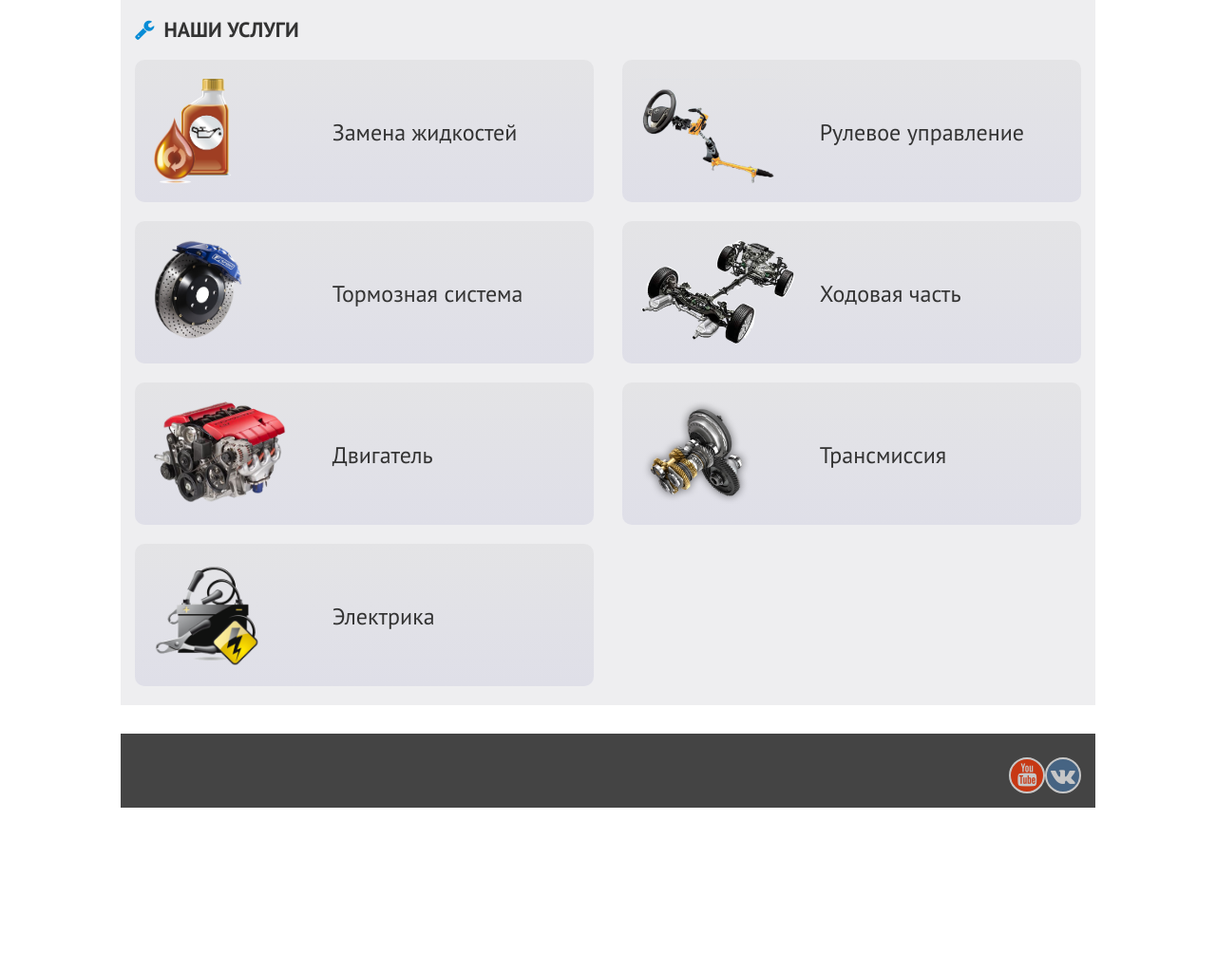
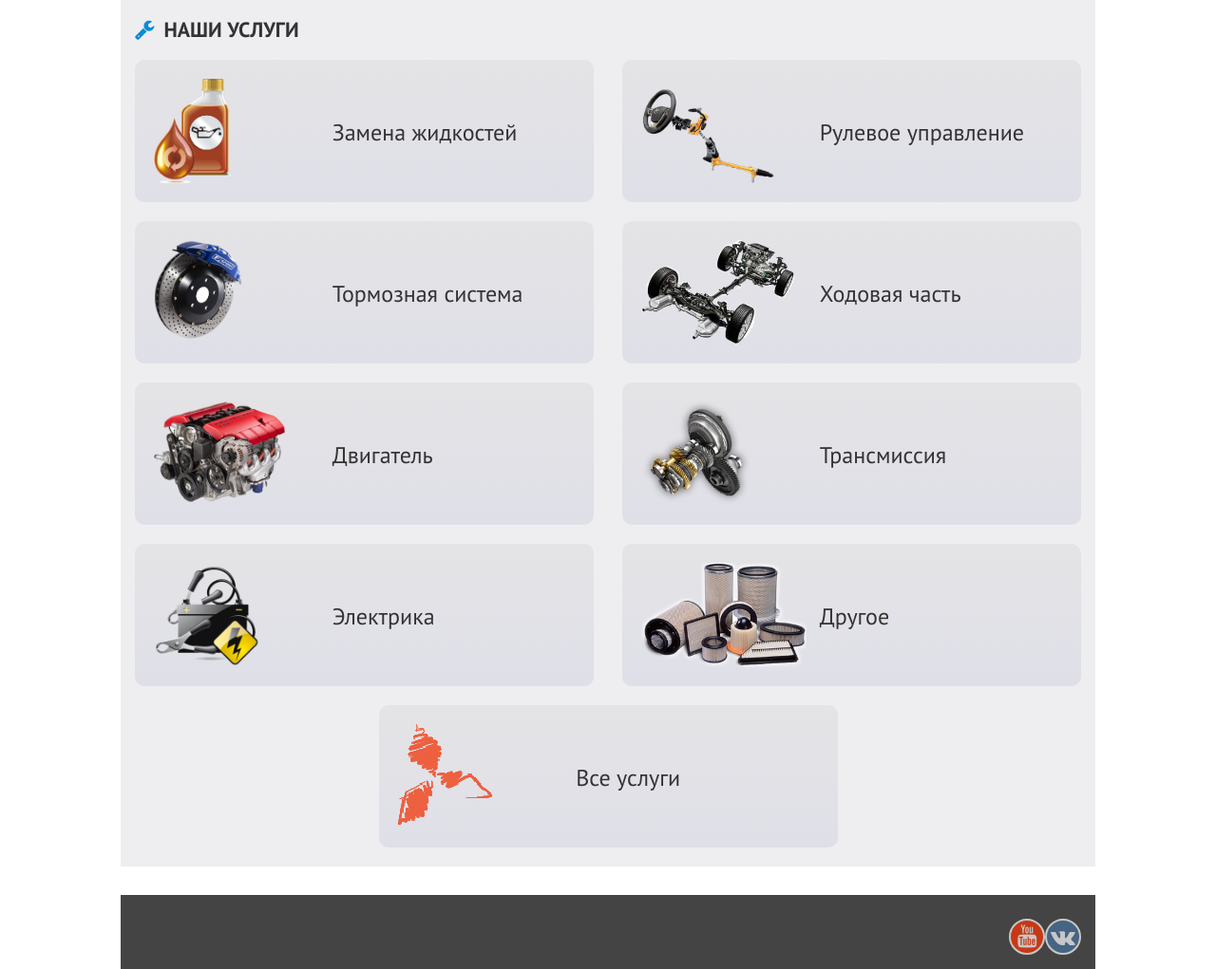
Before and after one commit to mmasterenko/lancer, a Django app: page /service/ in a window 1280 px wide. Shown: the part 240-1261 px from the top of the page at 95% size. Before the commit the page ends 1091 px from the top, so only its background shows below. Run offline with Django 3.2, Linux system fonts and the light colour scheme; data comes from the database, SQL or seed files in the repository; both versions use the stored data as it was after the commit; some libraries are stand-ins or nearby versions; some web fonts are replaced.

Commit message:
all services

```diff
--- a/lancerApp/templates/lancerApp/home.html
+++ b/lancerApp/templates/lancerApp/home.html
@@ -57,6 +57,7 @@
                             <a href="{% url 'home' %}">
                                 <img class="hidden-xs hidden-sm" src="{% static 'original_logo.jpg' %}" alt="logo">
                                 <img class="hidden-md hidden-lg" src="{% static 'images/slices/logo.png' %}" alt="logo">
+                                {% comment %}<img src="{% static 'images/slices/logo.png' %}" alt="logo">{% endcomment %}
                             </a>
                         </div>
                         <div class="hidden-xs hidden-sm col-md-3 col-lg-4 slogan">
@@ -460,7 +461,7 @@
                                 <div class="col-md-4">
                                     <h4>{{ headline.header | truncatechars:30 }}</h4>
                                     <div class="anons">
-                                        <img src="{% static 'dummy_logo.jpg' %}" alt="news title">
+                                        <img src="{% static 'images/slices/logo-sm.png' %}" alt="news title">
                                         {% autoescape off %}
                                             {{ headline.text | truncatechars_html:150 | striptags }}
                                         {% endautoescape %}
--- a/lancerApp/templates/lancerApp/service.html
+++ b/lancerApp/templates/lancerApp/service.html
@@ -57,6 +57,20 @@
                         <span class="service-name">Электрика</span>
                     </a>
                 </div>
+                <div class="col-md-6">
+                    <a class="service-type" href="{% url 'price' service_type='other' %}">
+                        <img src="{% static 'images/service-type/filtry-vozdushnyye.png' %}" alt="">
+                        <span class="service-name">Другое</span>
+                    </a>
+                </div>
+            </div>
+            <div class="row">
+                <div class="col-md-6 col-md-offset-3">
+                    <a class="service-type" href="{% url 'price' %}">
+                        <img src="{% static 'images/slices/logo-sm.png' %}" alt="">
+                        <span class="service-name">Все услуги</span>
+                    </a>
+                </div>
             </div>
         </div>
     </section>
--- a/lancerApp/views.py
+++ b/lancerApp/views.py
@@ -1,3 +1,5 @@
+# -*- coding: utf-8 -*-
+
 from django.shortcuts import render
 from .models import GeneralInfo, News, Actions, Service
 from collections import OrderedDict
@@ -46,13 +48,17 @@ def service(req, service_id=None):
 
 
 def price(req, service_type=None):
+    if service_type:
+        services = Service.objects.filter(type=service_type).order_by('car')
+    else:
+        services = Service.objects.order_by('car')
     carModels = OrderedDict()
-    for S in Service.objects.filter(type=service_type).order_by('car'):
+    for S in services:
         carModels.setdefault(S.car.name, []).append(S)
     car_models = [{'name': name, 'services': servicelist} for name, servicelist in carModels.items()]
     context = {
         'car_models': car_models,
         'service_type': service_type,
-        'service_type_name': Service.type2name(service_type),
+        'service_type_name': Service.type2name(service_type) if service_type else u'Все',
     }
     return render(req, 'lancerApp/price_table.html', context=context)
--- a/lancerProject/urls.py
+++ b/lancerProject/urls.py
@@ -19,4 +19,5 @@ urlpatterns = [
     url(r'^service/(?P<service_id>[0-9]+)', 'lancerApp.views.service', name='service'),
     url(r'^service/', 'lancerApp.views.service', name='service'),
     url(r'^price/(?P<service_type>[-\w]+)', 'lancerApp.views.price', name='price'),
+    url(r'^price/', 'lancerApp.views.price', name='price'),
 ]
```
Also changed, not shown: db.sqlite3, static_dir_dev/images/service-type/filters.png (added), static_dir_dev/images/service-type/filtry-vozdushnyye.png (added).
